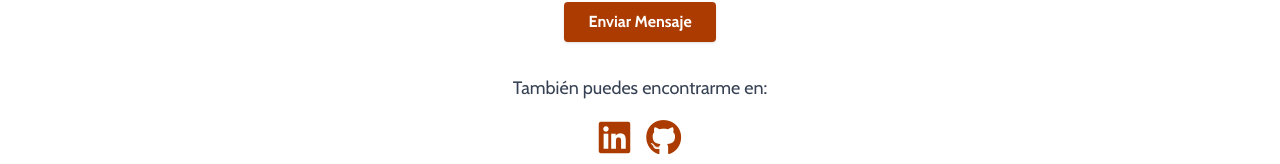
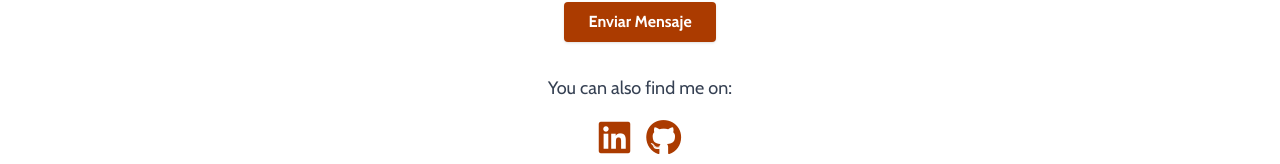
Before and after one commit to flor-lafuente/my-portfolio-clean, an Angular app: page / in a window 1280 px wide. Shown: the part 4492-4656 px from the top of the page. Built offline with nearby package versions, Linux system fonts and the light colour scheme.

Commit message:
contact text from spanish to english

```diff
--- a/src/app/sections/contact/contact.component.html
+++ b/src/app/sections/contact/contact.component.html
@@ -48,7 +48,7 @@
     </form>
 
     <div class="mt-8">
-        <p class="text-lg text-gray-700 mb-4">También puedes encontrarme en:</p>
+        <p class="text-lg text-gray-700 mb-4">You can also find me on:</p>
         <div class="flex flex-row justify-center items-center space-x-4 text-lg">
             <a href="https://www.linkedin.com/in/florencia-y-lafuente" target="_blank" rel="noopener noreferrer" class="text-[#ab3b00] hover:text-[#852c00] transition-colors duration-300">
               <span class="text-4xl">
```
